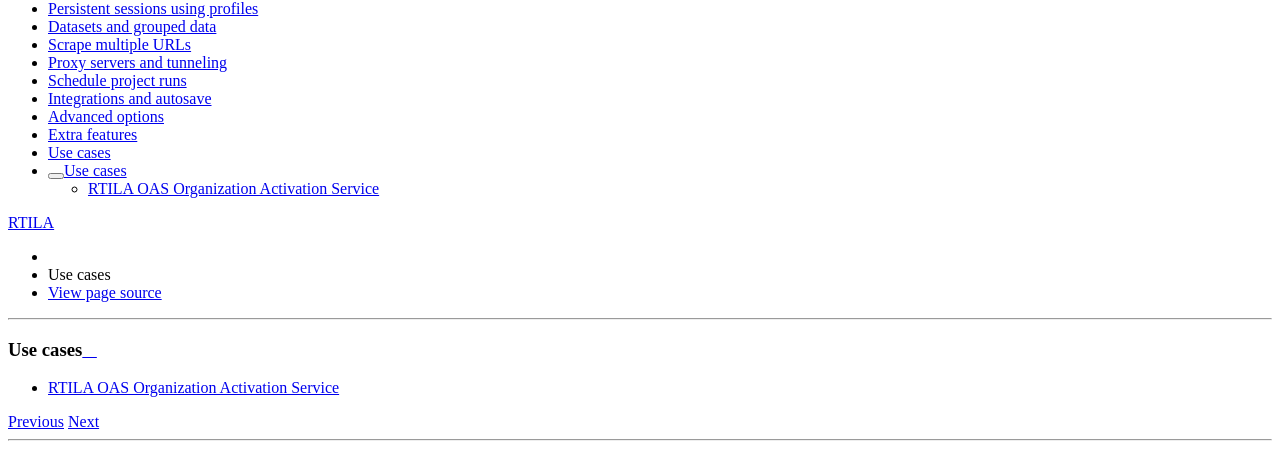
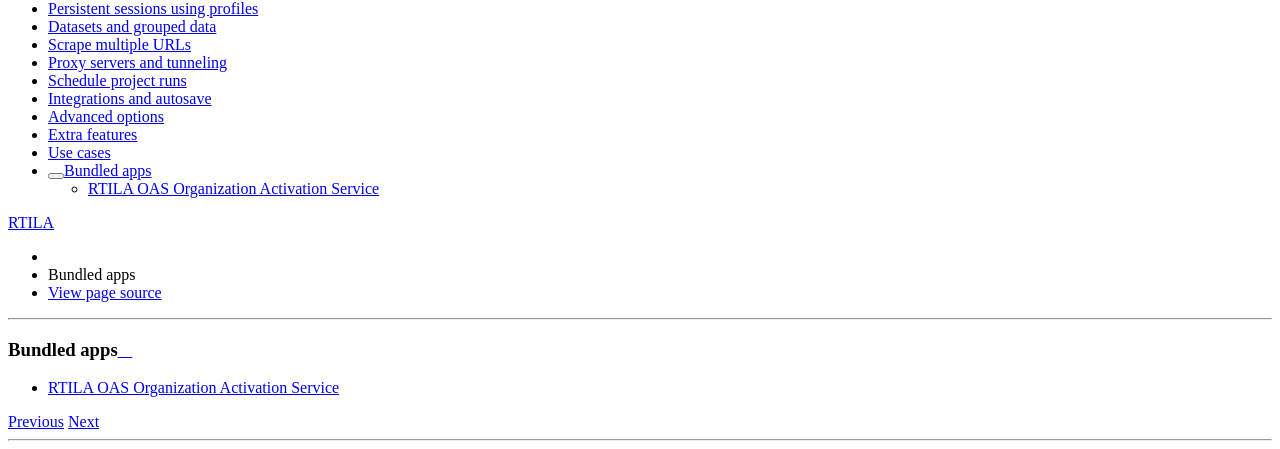
Before and after one commit to ken1901/rtila-handbook, a Sphinx documentation site: the page built from docs/source/15-bundled-apps/index.rst, in a window 1280 px wide. Shown: the part 171-620 px from the top of the page. Built offline with Sphinx 7.4.7 and the Read the Docs theme 2.0.0, drawn with Linux system fonts in a browser that asks for light colours; pages that are not in the unit, such as notebooks, are missing from menus.

Commit message:
Init 2-7

```diff
--- a/docs/source/15-bundled-apps/index.rst
+++ b/docs/source/15-bundled-apps/index.rst
@@ -1,5 +1,5 @@
-Use cases
-=========
+Bundled apps
+============
 
 .. toctree::
    :maxdepth: 2
```
